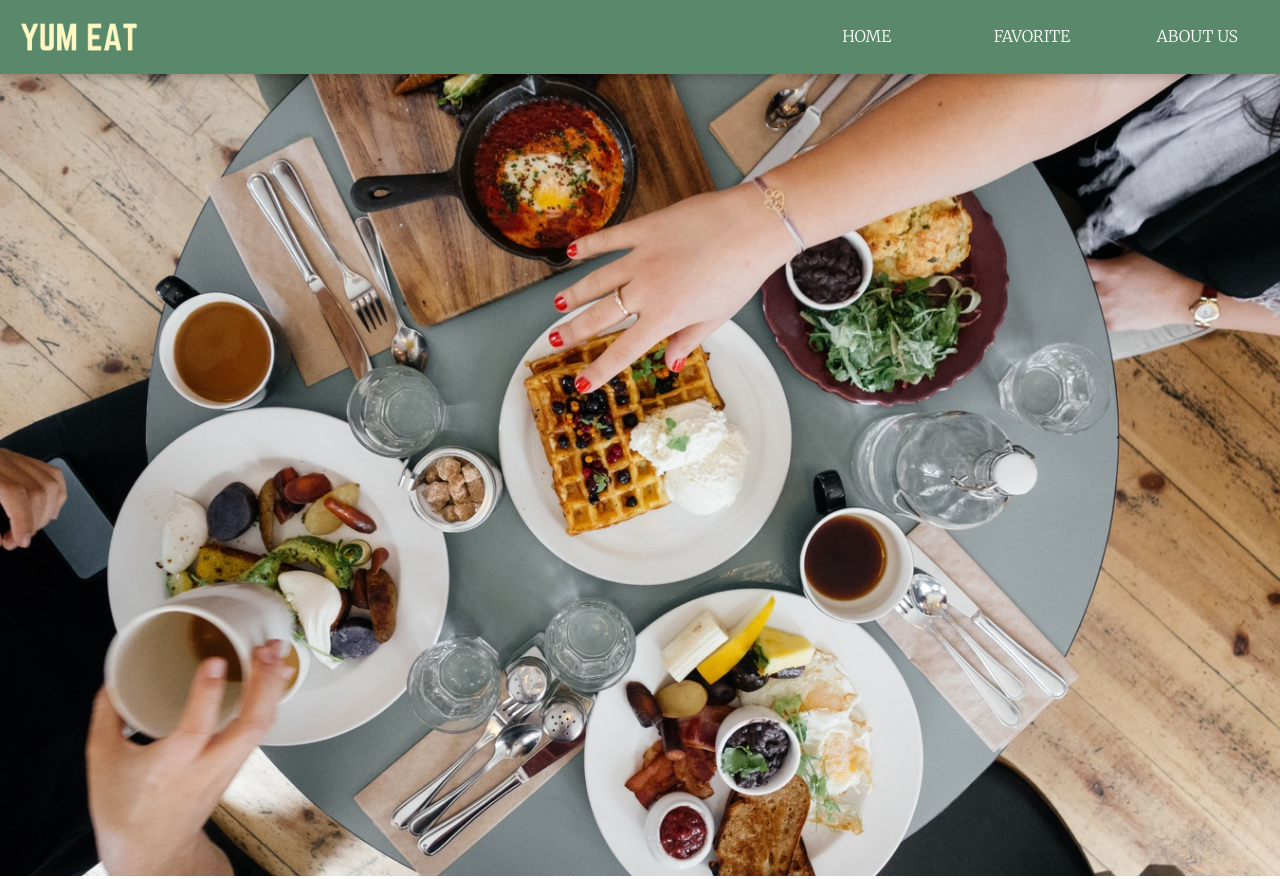
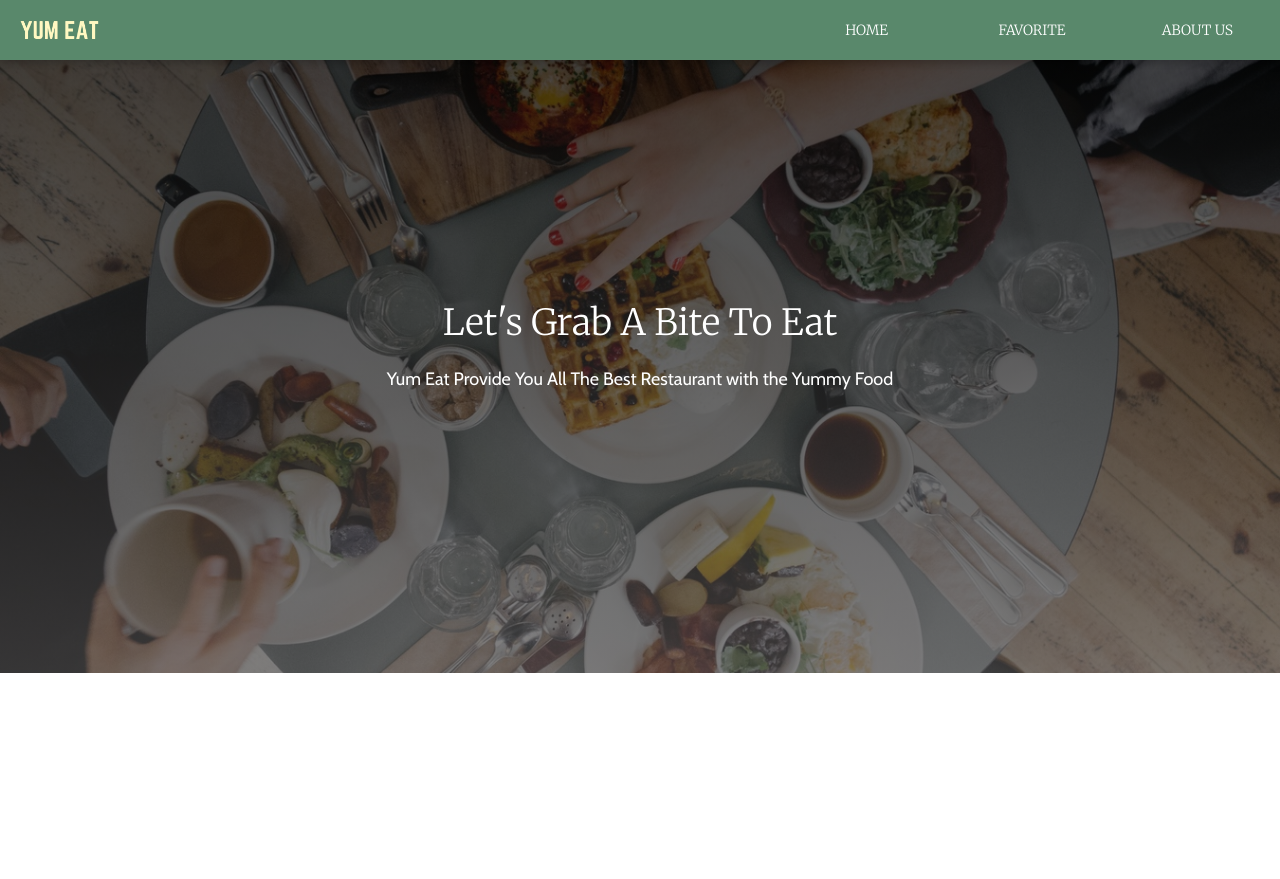
Before and after one commit to annisatahira/restaurant-app, a website built with webpack: page src/templates/index.html in a window 1280 px wide. After the commit the page ends 800 px from the top, so only its background shows below. Built offline with nearby package versions, Linux system fonts and the light colour scheme; files whose address does not match are found by name.

Commit message:
add jumbotron component and move app mobile nav

```diff
--- a/package.json
+++ b/package.json
@@ -18,6 +18,7 @@
     "copy-webpack-plugin": "^6.0.3",
     "css-loader": "^3.6.0",
     "eslint": "^7.4.0",
+    "file-loader": "^6.2.0",
     "html-webpack-plugin": "^4.3.0",
     "jasmine-ajax": "^4.0.0",
     "jasmine-core": "^3.5.0",
@@ -27,7 +28,9 @@
     "karma-jasmine": "^3.3.1",
     "karma-sourcemap-loader": "^0.3.7",
     "karma-webpack": "^4.0.2",
+    "loader": "^2.1.1",
     "style-loader": "^1.2.1",
+    "url-loader": "^4.1.1",
     "webpack": "^4.43.0",
     "webpack-cli": "^3.3.12",
     "webpack-dev-server": "^3.11.0",
--- a/src/components/app-nav.js
+++ b/src/components/app-nav.js
@@ -14,7 +14,15 @@ class NavApp extends HTMLElement {
           <li class="nav__item"><a href="#">Favorite</a></li>
           <li class="nav__item"><a href="#">About Us</a></li>
         </ul>
-      </nav>`;
+      </nav>
+      <div class="hamburger-wrapper">
+        <button id="hamburger" href="#">☰</button>
+        <div class="mobile-logo-wrapper">
+          <img class="mobile-logo" src="./images/logo.png" alt="logo-yum-eat" />
+        </div>
+      </div>
+
+      `;
     }
   }
 
--- /dev/null
+++ b/src/components/items/jumbotron.js
@@ -0,0 +1,18 @@
+class Jumbotron extends HTMLElement {
+  connectedCallback() {
+    this.render();
+  }
+
+  render() {
+    this.innerHTML = `
+      <div class="hero">
+        <div class="hero__inner">
+            <h1 class="hero__title">Let's Grab A Bite To Eat</h1>
+            <p class="hero__tagline">Yum Eat Provide You All The Best Restaurant with the Yummy Food</p>
+        </div>
+      </div>
+  `;
+  }
+}
+
+customElements.define("jumbotron-item", Jumbotron);
--- /dev/null
+++ b/src/components/pages/home.html
@@ -0,0 +1 @@
+<jumbotron-item></jumbotron-item>
--- a/src/scripts/index.js
+++ b/src/scripts/index.js
@@ -1,5 +1,7 @@
 import 'regenerator-runtime'; /* for async await transpile */
 import '../styles/main.css';
 import '../components/app-nav.js';
-import main from './nav.js'
+import '../components/items/jumbotron.js'
+import main from './nav.js';
+
 document.addEventListener("DOMContentLoaded", main);
--- a/src/scripts/nav.js
+++ b/src/scripts/nav.js
@@ -1,4 +1,9 @@
 const main = () => {
+  //load nav
+  const loadNav = () => {
+    const xhttp = new XMLHttpRequest();
+  }
+
   const hamburgerButtonElement = document.querySelector("#hamburger");
   const drawerElement = document.querySelector("#drawer");
 
@@ -12,6 +17,33 @@ const main = () => {
       drawerElement.classList.remove("open");
       event.stopPropagation();
   });
+
+  // Load page content
+  let page = window.location.hash.substr(1);
+  if (page === "") page = "home";
+  console.log({page})
+
+  const loadPage = (page) => {
+    let xhttp = new XMLHttpRequest();
+    xhttp.onreadystatechange = function () {
+      if (this.readyState === 4) {
+        let content = document.querySelector("main");
+
+        if (this.status === 200) {
+          content.innerHTML = xhttp.responseText;
+
+        } else if (this.status === 404) {
+          content.innerHTML = "<p>Halaman tidak ditemukan.</p>";
+        } else {
+          content.innerHTML = "<p>Ups.. halaman tidak dapat diakses.</p>";
+        }
+      }
+    };
+    xhttp.open("GET", "src/components/pages/" + page + ".html", true);
+    xhttp.send();
+  };
+
+  loadPage(page);
 };
 
 export default main();
--- /dev/null
+++ b/src/styles/components/jumbotron.css
@@ -0,0 +1,55 @@
+/*
+ * Jumbotron
+ */
+
+ .hero {
+    display: flex;
+    align-items: center;
+    min-height: 380px;
+    width: 100%;
+    text-align: center;
+    background:
+        /* top, transparent black, faked with gradient */
+        linear-gradient(
+        rgba(0, 0, 0, 0.7),
+        rgba(77, 75, 75, 0.7)
+        ), url("../../public/images/heros/hero-image_2.jpg");
+    background-position: center;
+    background-repeat: no-repeat;
+    background-color: #c05555;
+}
+
+.hero__inner {
+    margin: 0 auto;
+    max-width: 800px;
+    width:100%;
+    padding: 0 30px;
+}
+
+.hero__title {
+    color: #fff;
+    font-weight: 500;
+    font-size: 36px;
+}
+
+.hero__tagline {
+    color: #fff;
+    margin-top: 16px;
+    font-size: 18px;
+    line-height: 2em;
+    font-weight: 300;
+    font-family: 'Cabin', 'Segoe UI', Tahoma, Geneva, Verdana, sans-serif;
+}
+
+@media only screen and (min-width: 590px) {
+    .hero {
+        min-height: 500px;
+    }
+}
+
+@media only screen and (min-width: 1024px) {
+    .hero {
+        min-height: 650px;
+        background-size: cover;
+    }
+}
--- a/src/styles/components/nav.css
+++ b/src/styles/components/nav.css
@@ -148,6 +148,22 @@
   .nav__list{
     flex: 40;
   }
+
+  .logo {
+    height: 20px;
+  }
+
+  .nav__item {
+    display: flex;
+    justify-content: center;
+    align-items: center;
+    padding: 14px;
+    line-height: normal;
+  }
+
+  .nav a {
+    font-size: 14px;
+  }
 }
 
 @media only screen and (min-width: 1500px) {
--- a/src/styles/main.css
+++ b/src/styles/main.css
@@ -1,5 +1,7 @@
 @import url("https://fonts.googleapis.com/css2?family=Merriweather:wght@300;700;900&display=swap");
+@import url("https://fonts.googleapis.com/css2?family=Cabin&display=swap");
 @import "components/nav.css";
+@import "components/jumbotron.css";
 
 * {
     padding: 0;
--- a/src/templates/index.html
+++ b/src/templates/index.html
@@ -14,13 +14,12 @@
 
     <!-- Content -->
     <main>
-      <div class="hamburger-wrapper">
-        <button id="hamburger" href="#">☰</button>
-        <div class="mobile-logo-wrapper">
-          <img class="mobile-logo" src="./images/logo.png" alt="logo-yum-eat" />
+      <!-- <div class="hero">
+        <div class="hero__inner">
+            <h1 class="hero__title">Let's Grab A Bite To Eat</h1>
+            <p class="hero__tagline">Yum Eat Provide You All The Best Restaurant with the Yummy Food</p>
         </div>
-      </div>
-      <img src="./images/heros/hero-image_2.jpg" width="100%" alt="">
+      </div> -->
     </main>
     <!-- <div id="body-content"></div> -->
     <!-- Akhir Content -->
--- a/webpack.common.js
+++ b/webpack.common.js
@@ -21,6 +21,17 @@ module.exports = {
           },
         ],
       },
+      // url loader
+      {
+        test: /\.(eot|woff|woff2|ttf|svg|png|jpg|gif)$/,
+        use: {
+          loader: "url-loader",
+          options: {
+            limit: 100000,
+            name: "[name].[ext]",
+          },
+        },
+      },
     ],
   },
   plugins: [
@@ -36,5 +47,13 @@ module.exports = {
         },
       ],
     }),
+    new CopyWebpackPlugin({
+      patterns: [
+        {
+          from: "**/*",
+          to: path.join(__dirname, "./dist"),
+        },
+      ],
+    }),
   ],
 };
```
Also changed, not shown: 1 other file. Lines whose indentation alone changed are shown as unchanged.
